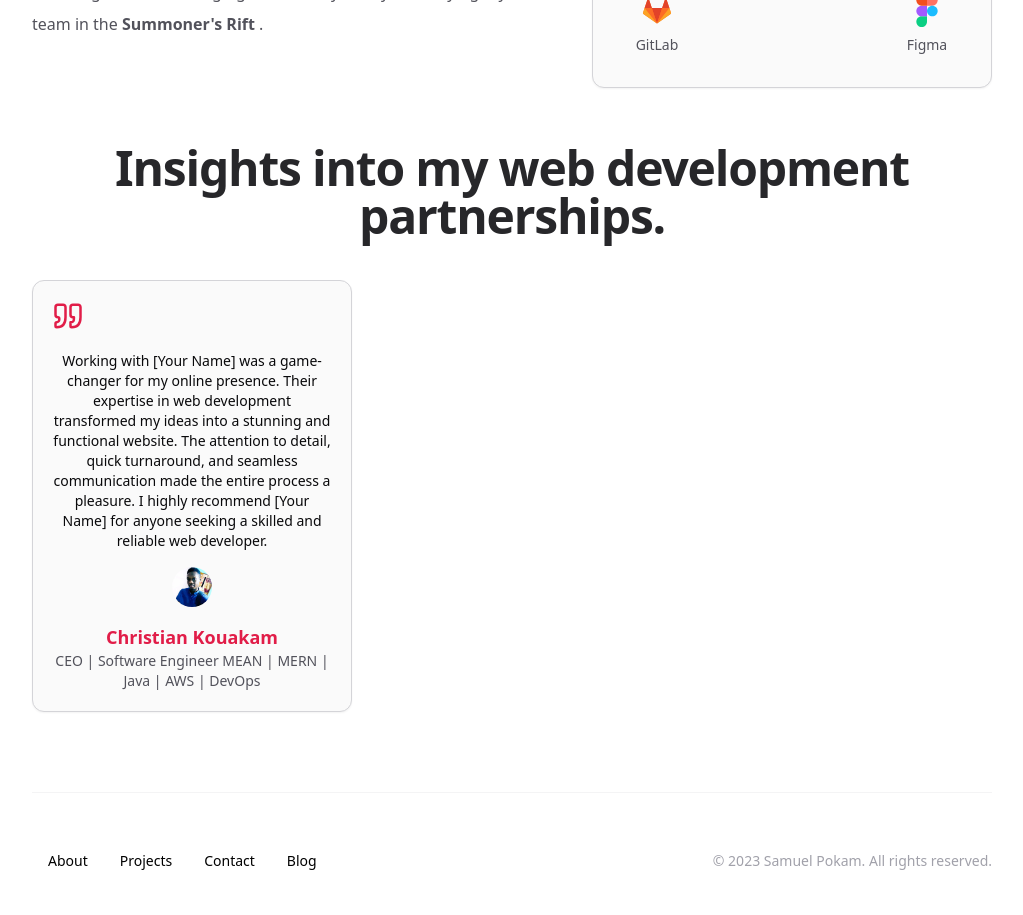
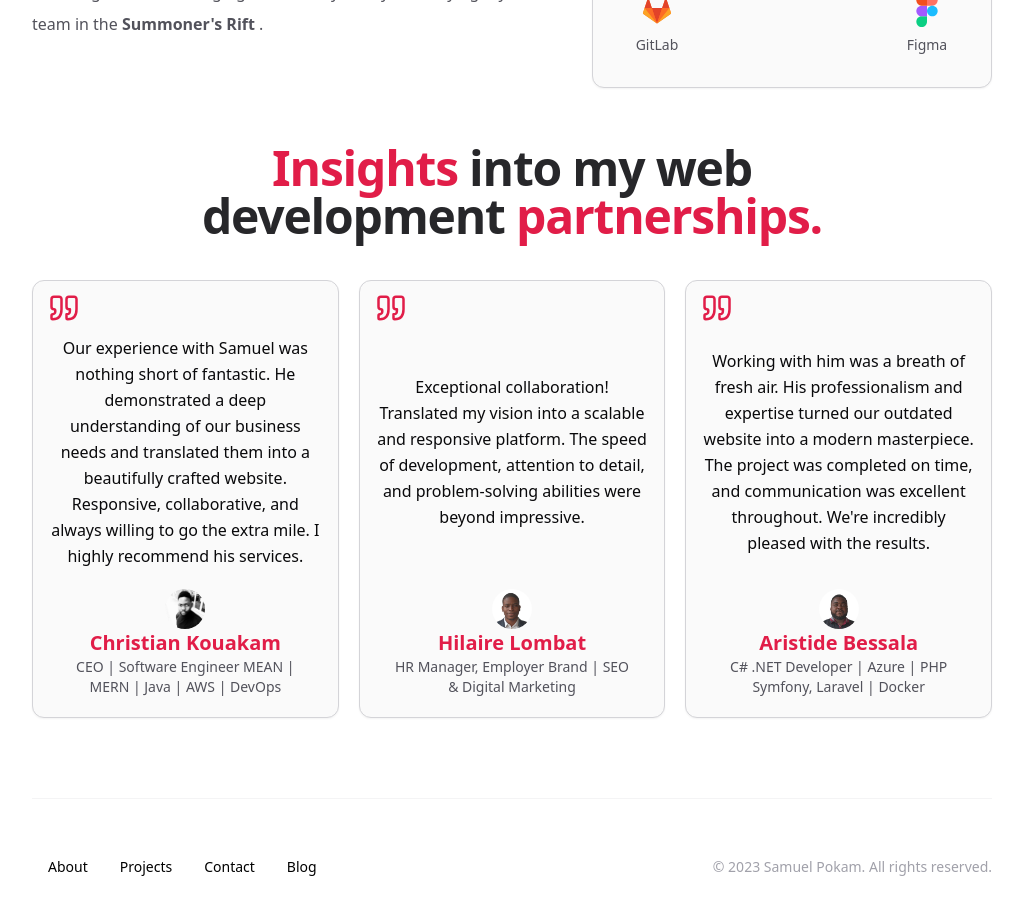
Before and after one commit to RinKhimera/rinkhimera-portfolio, a Next.js app: page /about in a window 1280 px wide. Shown: the part 1000-1915 px from the top of the page, without its empty margins (128-1151 px from the left). Built offline with nearby package versions, Linux system fonts and the light colour scheme.

Commit message:
testimony section

```diff
--- a/app/about/page.tsx
+++ b/app/about/page.tsx
@@ -1,7 +1,6 @@
 "use client"
 
 import TestimonyCard from "@/components/TestimonyCard"
-import { Avatar, AvatarFallback, AvatarImage } from "@/components/ui/avatar"
 import { Button } from "@/components/ui/button"
 import {
   Card,
@@ -11,10 +10,9 @@ import {
   CardHeader,
   CardTitle,
 } from "@/components/ui/card"
-import { stacks } from "@/constants"
+import { stacks, testimonials } from "@/constants"
 import images from "@/public/assets/images"
 import { motion } from "framer-motion"
-import { CalendarDays, Quote } from "lucide-react"
 import Image from "next/image"
 import Link from "next/link"
 
@@ -127,11 +125,24 @@ const About = () => {
       </div>
 
       <div className="mt-14">
-        <h1 className="text-center text-4xl font-bold tracking-tight text-zinc-800 dark:text-zinc-100 sm:text-5xl">
-          Insights into my web development partnerships.
+        <h1 className="mx-auto max-w-3xl text-center text-4xl font-bold tracking-tight text-zinc-800 dark:text-zinc-100 sm:text-5xl">
+          <span className="text-primary">Insights</span> into my web development{" "}
+          <span className="text-primary">partnerships.</span>
         </h1>
 
-        <TestimonyCard />
+        <div className="mt-10 flex gap-5 max-lg:flex-col max-lg:items-center">
+          {testimonials.map((testimony, index) => (
+            <TestimonyCard
+              key={index}
+              image={testimony.image}
+              fallbackImage={testimony.fallbackImage}
+              name={testimony.name}
+              title={testimony.title}
+              testimony={testimony.testimony}
+              link={testimony.link}
+            />
+          ))}
+        </div>
       </div>
     </div>
   )
--- a/components/TestimonyCard.tsx
+++ b/components/TestimonyCard.tsx
@@ -1,37 +1,53 @@
 import { Quote } from "lucide-react"
+import Link from "next/link"
 import { Avatar, AvatarFallback, AvatarImage } from "./ui/avatar"
+import { Button } from "./ui/button"
 import { Card } from "./ui/card"
 
-const TestimonyCard = () => {
+type TestimonyCardProps = {
+  image: string
+  fallbackImage: string
+  name: string
+  title: string
+  testimony: string
+  link: string
+}
+
+const TestimonyCard = ({
+  image,
+  fallbackImage,
+  name,
+  title,
+  testimony,
+  link,
+}: TestimonyCardProps) => {
   return (
-    <Card className="mt-10 w-80 bg-zinc-50 p-5 transition hover:bg-zinc-100 dark:bg-zinc-800/50 dark:hover:bg-zinc-700/50">
-      <Quote className="mb-5 text-primary" size={30} />
+    <Card className="flex max-w-[600px] flex-1 flex-col justify-between space-y-3 bg-zinc-50 px-4 py-3 transition hover:bg-zinc-100 dark:bg-zinc-800/50 dark:hover:bg-zinc-700/50">
+      <Quote className="text-primary" size={30} />
 
-      <div className="flex flex-col items-center space-y-4">
-        <p className="text-center text-sm">
-          Working with [Your Name] was a game-changer for my online presence.
-          Their expertise in web development transformed my ideas into a
-          stunning and functional website. The attention to detail, quick
-          turnaround, and seamless communication made the entire process a
-          pleasure. I highly recommend [Your Name] for anyone seeking a skilled
-          and reliable web developer.
-        </p>
+      <p className="text-center leading-relaxed">{testimony}</p>
 
-        <Avatar>
-          <AvatarImage src="/assets/images/avatar.webp" alt="@shadcn" />
-          <AvatarFallback>SP</AvatarFallback>
-        </Avatar>
+      <Button
+        variant={"ghost"}
+        size={"testimony"}
+        className="flex flex-col hover:bg-zinc-200 dark:hover:bg-accent"
+        asChild
+      >
+        <Link href={link} target="_blank" rel="noopener noreferrer">
+          <Avatar className="mx-auto">
+            <AvatarImage src={image} alt={name} />
+            <AvatarFallback>{fallbackImage}</AvatarFallback>
+          </Avatar>
 
-        <div className="text-center">
-          <h3 className="text-lg font-semibold text-primary">
-            Christian Kouakam
-          </h3>
+          <div className="text-center">
+            <h3 className="text-xl font-semibold text-primary">{name}</h3>
 
-          <h4 className="text-sm text-zinc-600 dark:text-zinc-400">
-            CEO | Software Engineer MEAN | MERN | Java | AWS | DevOps
-          </h4>
-        </div>
-      </div>
+            <h4 className="text-sm text-zinc-600 dark:text-zinc-400">
+              {title}
+            </h4>
+          </div>
+        </Link>
+      </Button>
     </Card>
   )
 }
--- a/components/ui/button.tsx
+++ b/components/ui/button.tsx
@@ -28,6 +28,7 @@ const buttonVariants = cva(
         lg: "h-11 rounded-md px-4",
         icon: "h-10 w-10",
         stack: "rounded-md w-[80px] h-[80px]",
+        testimony: "px-4 py-2",
       },
     },
     defaultVariants: {
--- a/constants/index.tsx
+++ b/constants/index.tsx
@@ -213,30 +213,30 @@ export const stacks = [
 
 export const testimonials = [
   {
-    image: images.kouakam,
+    image: "/assets/images/kouakam.jpeg",
     fallbackImage: "CK",
     name: "Christian Kouakam",
     title: "CEO | Software Engineer MEAN | MERN | Java | AWS | DevOps",
     testimony:
-      "Our experience with Samuel was nothing short of fantastic. They demonstrated a deep understanding of our business needs and translated them into a beautifully crafted website. Responsive, collaborative, and always willing to go the extra mile. I highly recommend their services.",
+      "Our experience with Samuel was nothing short of fantastic. He demonstrated a deep understanding of our business needs and translated them into a beautifully crafted website. Responsive, collaborative, and always willing to go the extra mile. I highly recommend his services.",
     link: "https://www.linkedin.com/in/ing-chris-kouakam/",
   },
   {
-    image: images.bessala,
+    image: "/assets/images/lombat.jpeg",
+    fallbackImage: "HL",
+    name: "Hilaire Lombat",
+    title: "HR Manager, Employer Brand | SEO & Digital Marketing",
+    testimony:
+      "Exceptional collaboration! Translated my vision into a scalable and responsive platform. The speed of development, attention to detail, and problem-solving abilities were beyond impressive.",
+    link: "https://www.linkedin.com/in/hilaire-lombat/",
+  },
+  {
+    image: "/assets/images/bessala.jpeg",
     fallbackImage: "AB",
     name: "Aristide Bessala",
-    title: "C# .NET Developer | Azure | Php Symfony, Laravel | Docker",
+    title: "C# .NET Developer | Azure | PHP Symfony, Laravel | Docker",
     testimony:
       "Working with him was a breath of fresh air. His professionalism and expertise turned our outdated website into a modern masterpiece. The project was completed on time, and communication was excellent throughout. We're incredibly pleased with the results.",
     link: "https://www.linkedin.com/in/aristide-bessala-akogo-8b8368124/",
   },
-  {
-    image: images.lombat,
-    fallbackImage: "HL",
-    name: "Hilaire Lombat",
-    title: "HR Manager, Employer Brand | SEO & Digital Marketing",
-    testimony:
-      "Exceptional collaboration! Translated my vision into a scalable and responsive platform. The speed of development, attention to detail, and problem-solving abilities were beyond impressive",
-    link: "https://www.linkedin.com/in/hilaire-lombat/",
-  },
 ]
```
